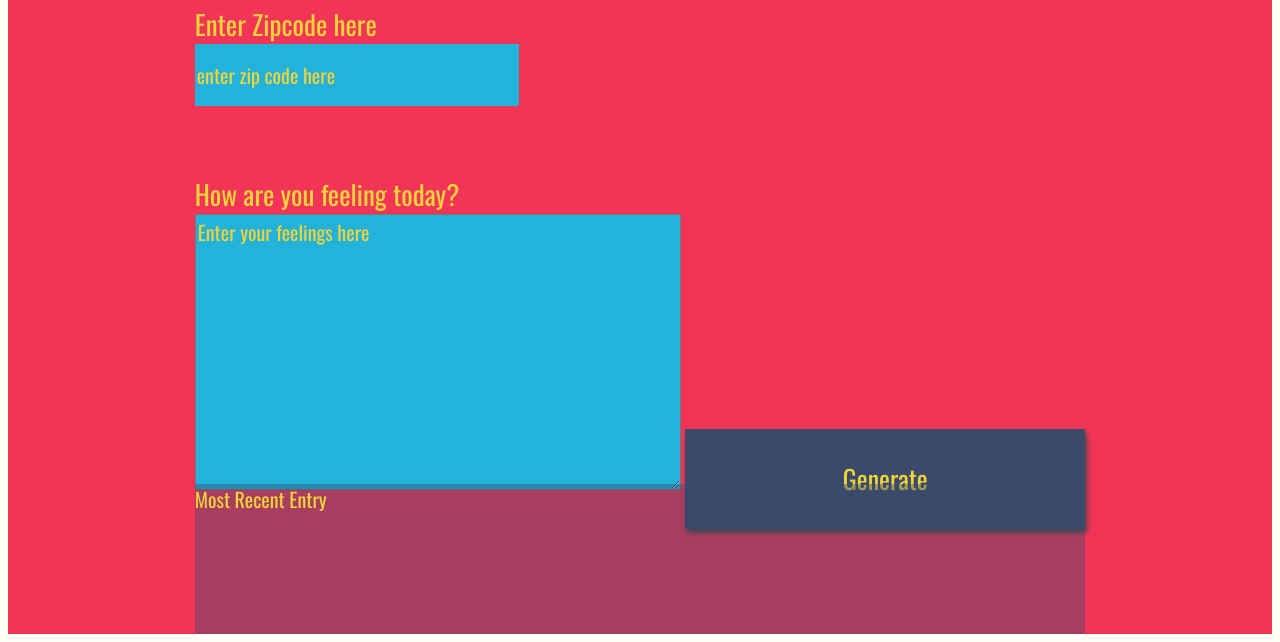
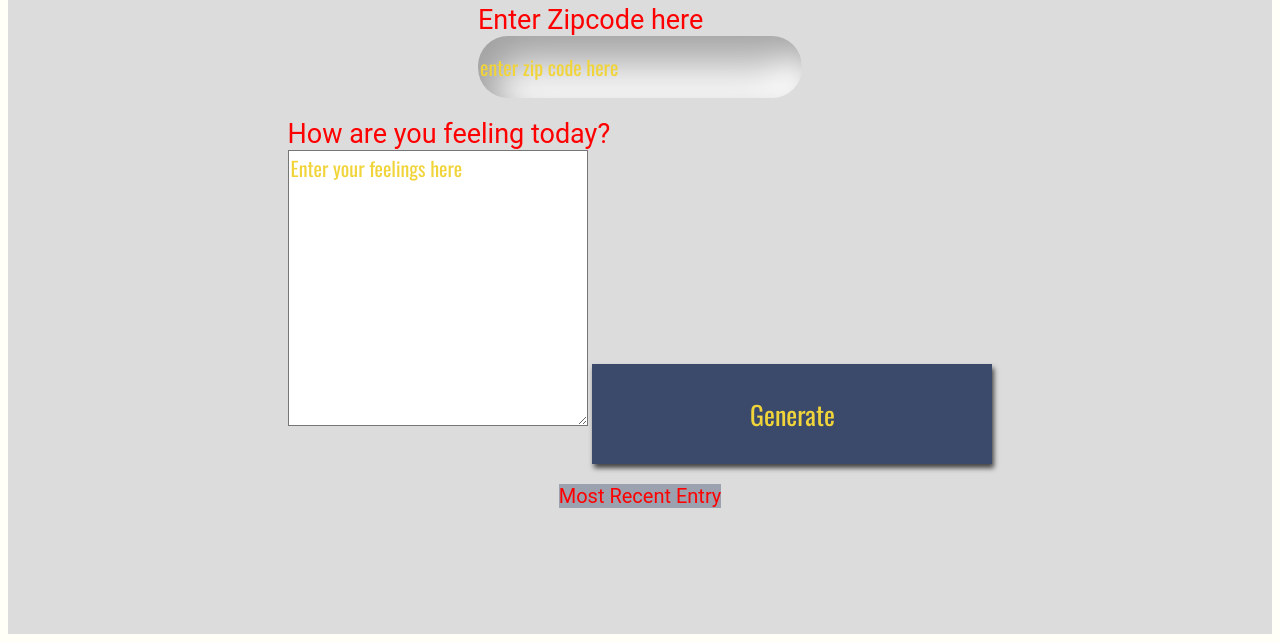
Before and after one commit to muhamedyousef/Weather-Journal_App, a website: page website/index.html in a window 1280 px wide. Shown: the part 174-816 px from the top of the page. Drawn offline with nearby package versions, Linux system fonts and the light colour scheme; files whose address does not match are found by name; a web font is replaced by a local one.

Commit message:
the project initialization

```diff
--- a/commentsOnlyJs/app.js
+++ b/commentsOnlyJs/app.js
@@ -10,3 +10,12 @@
 
 
 /* Function to GET Project Data */
+
+
+function first() {
+    let a = 3;
+    let b = 5;
+    return (a + b);
+}
+
+module.exports = first();
--- a/website/index.html
+++ b/website/index.html
@@ -8,7 +8,7 @@
 </head>
  <body>
 <div id = "app">
-  <div class ="holder headline">
+ <div class ="holder headline">
     Weather Journal App
   </div>
   <div class ="holder zip">
@@ -17,7 +17,7 @@
   </div>
   <div class ="holder feel">
     <label for="feelings">How are you feeling today?</label>
-    <textarea class= "myInput" id="feelings" placeholder="Enter your feelings here" rows="9" cols="50"></textarea>
+    <textarea class= "myInput" id="feelings" placeholder="Enter your feelings here" rows="9" cols="30"></textarea>
     <button id="generate" type = "submit"> Generate </button>
   </div>
   <div class ="holder entry">
--- a/website/styles.css
+++ b/website/styles.css
@@ -1,70 +1,65 @@
-body{
+body {
     background: #fffff8;
     font-family: -apple-system, BlinkMacSystemFont, sans-serif;
 }
 
-#app{
-    display: grid;
-    grid-auto-rows: minmax(150px, auto);
+#app {
+    display: flex;
+    flex-direction: column;
+    align-items: center;
+    justify-content: center;
+    /* grid-auto-rows: minmax(150px, auto);*/
     /* grid-template-columns:  */
-    height:100vh;
-    background: #f23557;
-    color: #f0d43a;
+    height: 100vh;
+    background: #dcdcdc;
+    color: red;
     justify-content: center;
     grid-gap: 1em;
     font-size: 20px;
-    font-family: 'Oswald', sans-serif;
+    font-family: 'roboto', sans-serif;
 }
 
-.holder{
+.holder {}
 
-}
-
-.entry{
+.entry {
     background: rgba(59, 74, 107, .4);
 }
 
-#entryHolder{
+#entryHolder {}
 
-}
+#date {}
 
-#date{
+#temp {}
 
-}
+#content {}
 
-#temp{
+.headline {}
 
-}
+.title {}
 
-#content{
-
-}
-
-.headline {
-
-}
-.title{
-
-}
 
 /*  Basic Styling To Override Default For Basic HTML Elements */
-label{
-    display:block;
+
+label {
+    display: block;
     font-size: 27px;
 }
 
-input{
-    display:block;
+input {
+    display: block;
     height: 60px;
     width: 320px;
-    background:#22b2da;
+    /* background:#22b2da;*/
     color: #f0d43a;
     font-size: 20px;
     font-family: 'Oswald', sans-serif;
     border: none;
+    border-radius: 30px;
+    background: #dcdcdc;
+    box-shadow: inset 17px 17px 34px #a1a1a1, inset -17px -17px 34px #ffffff;
 }
 
-button{
+button {
     width: 400px;
     height: 100px;
     background: #3b4a6b;
@@ -74,38 +69,45 @@ button{
     border: none;
     box-shadow: 2px 4px 5px #444;
 }
-h1{
+
+h1 {
     font-size: 36px;
 }
 
-textarea{
-    background:#22b2da;
+textarea {
+    background: #fff;
     color: #f0d43a;
     font-size: 20px;
     font-family: 'Oswald', sans-serif;
 }
+
+
 /* Reset style for HTML element on active to have no border*/
+
 input:focus,
 select:focus,
 textarea:focus,
 button:focus {
     outline: none;
 }
+
+
 /* Style for Placeholder Text*/
-::placeholder { /* Firefox, Chrome, Opera */
+
+::placeholder {
+    /* Firefox, Chrome, Opera */
     color: #f0d43a;
     font-family: 'Oswald', sans-serif;
-
 }
 
-:-ms-input-placeholder { /* Internet Explorer 10-11 */
+:-ms-input-placeholder {
+    /* Internet Explorer 10-11 */
     color: #f0d43a;
     font-family: 'Oswald', sans-serif;
-
 }
 
-::-ms-input-placeholder { /* Microsoft Edge */
+::-ms-input-placeholder {
+    /* Microsoft Edge */
     color: #f0d43a;
     font-family: 'Oswald', sans-serif;
-
 }
```
Also changed, not shown: commentsOnlyJs/app.test.js (added, +4 -0 lines), package.json (added, +29 -0 lines), 1 other file.
